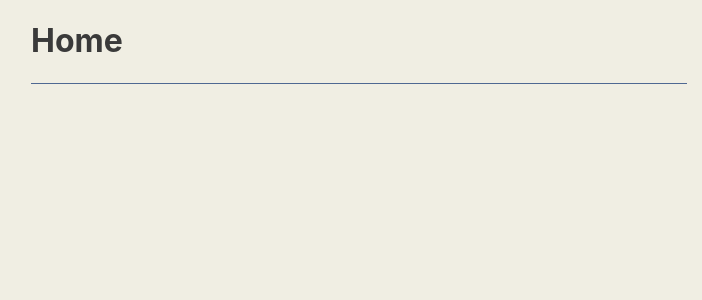
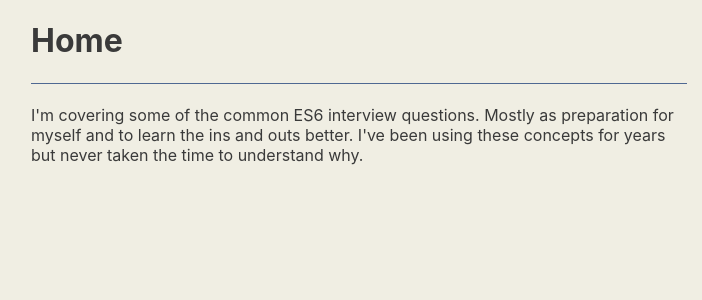
Before and after one commit to drbzyx/es6-concepts, a Next.js app in the folder app/: page / in a window 1280 px wide. Shown: the top 300 px of the page, without its empty margins (281-983 px from the left). Built offline with nearby package versions, Linux system fonts and the light colour scheme.

Commit message:
Index: Update introduction content

```diff
--- a/app/pages/index.js
+++ b/app/pages/index.js
@@ -1,11 +1,15 @@
-import { Heading, Main } from '../components'
+import { Heading, Main, Paragraph } from '../components'
 
 export default function Home() {
   return (
-    <div className='app'>
-      <Main>
-        <Heading>Home</Heading>
-      </Main>
-    </div>
+    <Main>
+      <Heading>Home</Heading>
+      <Paragraph>
+        I'm covering some of the common ES6 interview questions. Mostly as
+        preparation for myself and to learn the ins and outs better. I've been
+        using these concepts for years but never taken the time to understand
+        why.
+      </Paragraph>
+    </Main>
   )
 }
```
